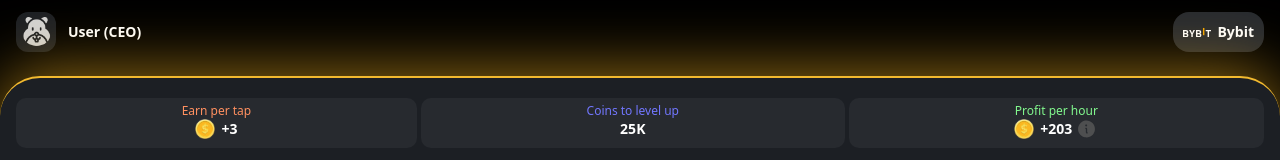
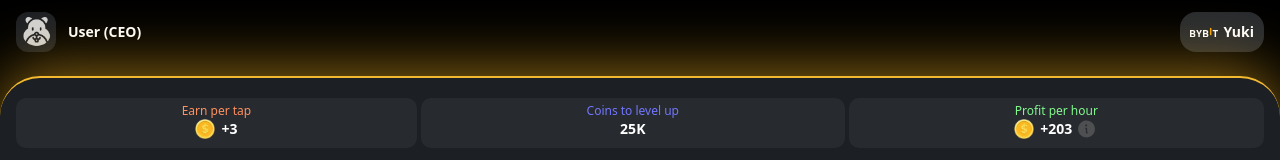
Before and after one commit to CocoDev659/Flappy_bee-TG-tap-game, a React (Vite) app: page / in a window 1280 px wide. Shown: the top 160 px of the page. Built offline with nearby package versions, Linux system fonts and the light colour scheme.

Commit message:
updated package

```diff
--- a/package.json
+++ b/package.json
@@ -5,7 +5,7 @@
   "type": "module",
   "scripts": {
     "dev": "vite --host",
-    "build": "tsc && vite build",
+    "build": "DISABLE_ESLINT_PLUGIN=true tsc && vite build",
     "lint": "eslint . --ext ts,tsx --report-unused-disable-directives --max-warnings 0",
     "preview": "vite preview"
   },
--- a/src/components/Home/Header.tsx
+++ b/src/components/Home/Header.tsx
@@ -18,7 +18,7 @@ const Header = () => {
         <div className="w-7 h-7 flex items-center justify-center mr-1.5">
           <Bybit />
         </div>
-        <span className="text-white text-sm font-bold">Bybit</span>
+        <span className="text-white text-sm font-bold">Yuki</span>
       </Link>
     </header>
   )
```
